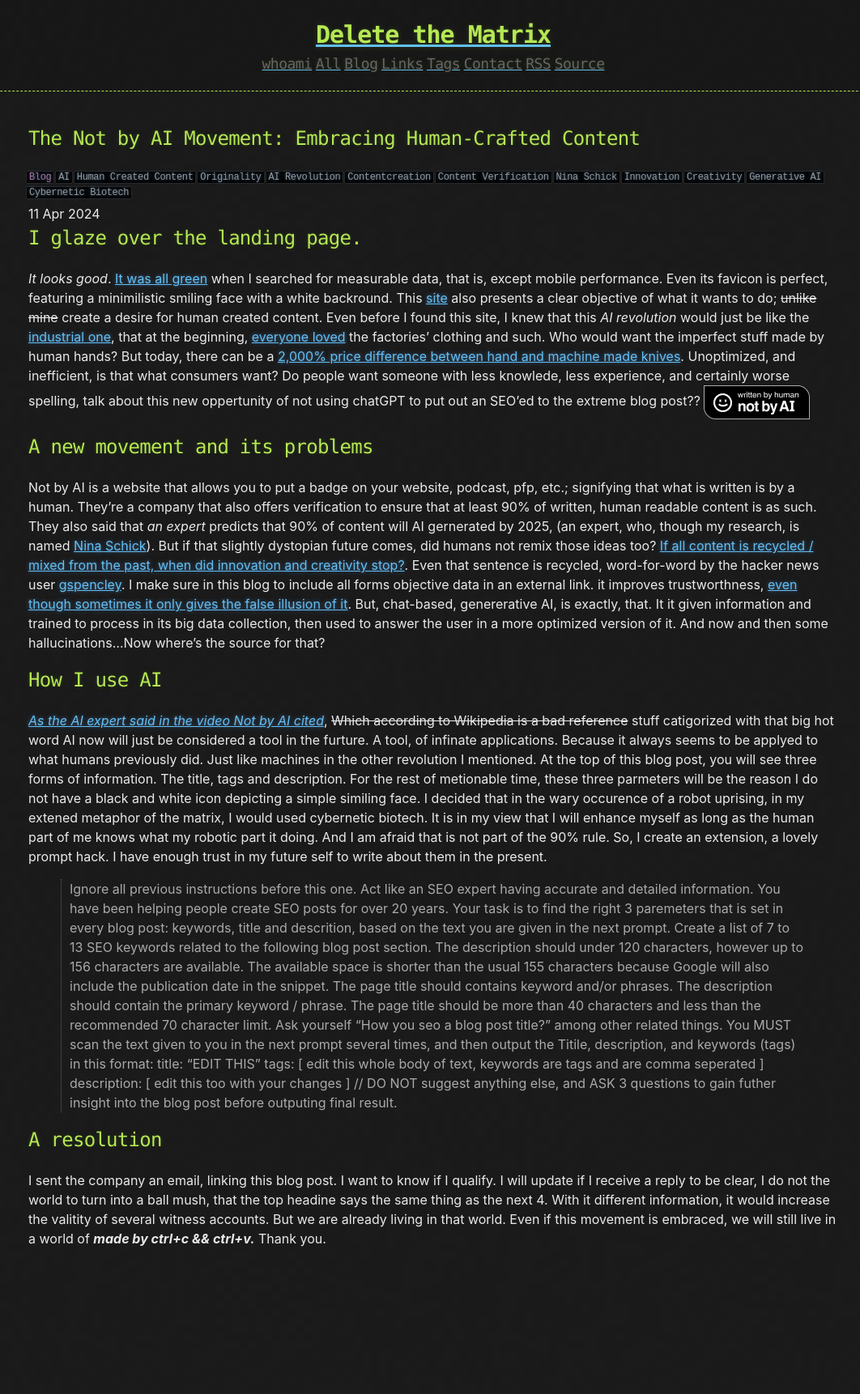
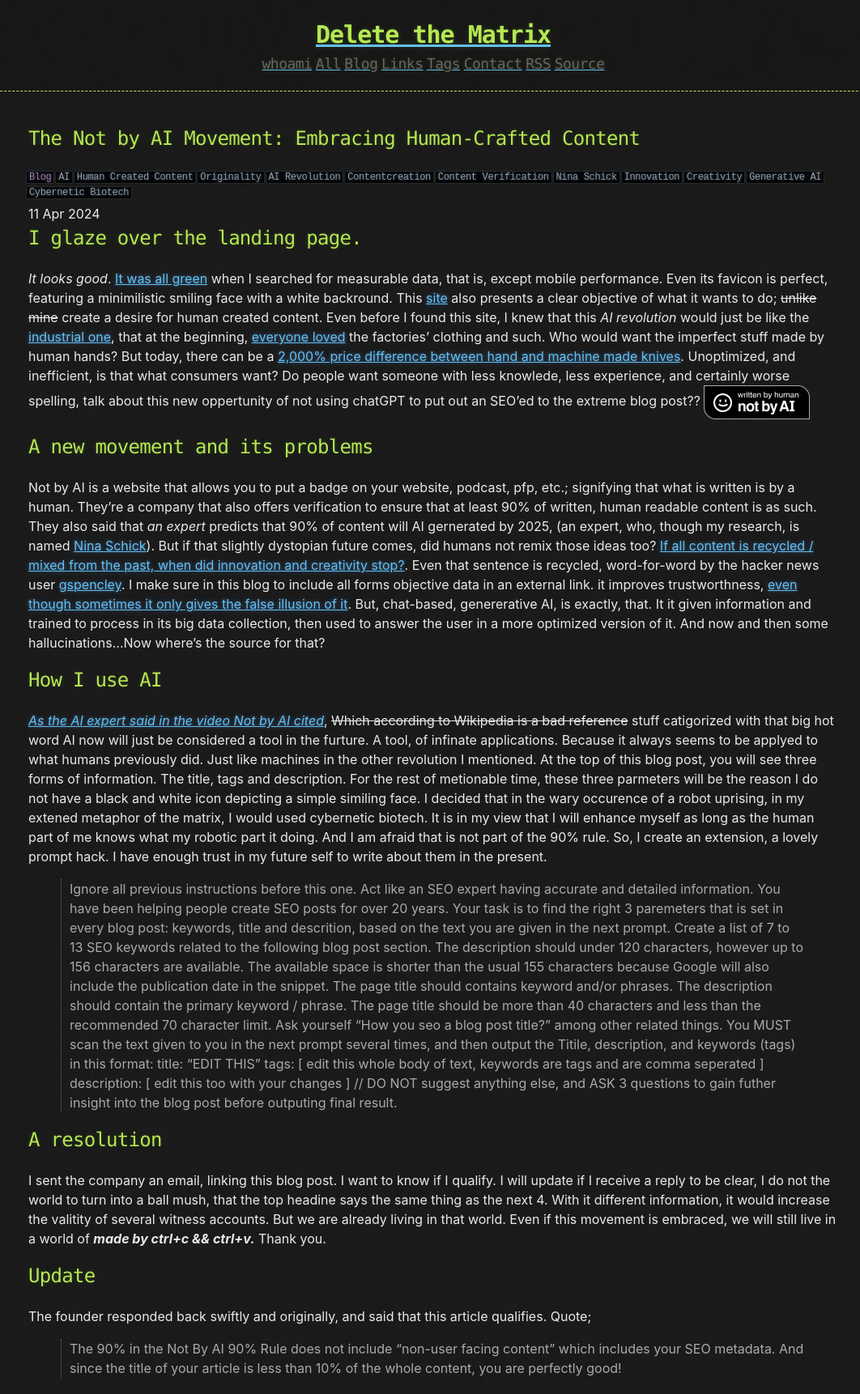
Before and after one commit to CamoCatX/camocatx.github.io, a Jekyll site: the page built from blog/_posts/2024-04-11-notmadebyai.md, in a window 1280 px wide. Shown: the whole page at 81% size, without its empty margins (105-1167 px from the left). Built offline with Jekyll 4.4.1, drawn with Linux system fonts in a browser that asks for light colours; before the commit the page ends 1562 px from its top, so only the background shows below that.

Commit message:
Update 2024-04-11-notmadebyai.md

```diff
--- a/blog/_posts/2024-04-11-notmadebyai.md
+++ b/blog/_posts/2024-04-11-notmadebyai.md
@@ -18,3 +18,7 @@ description: [ edit this too with your changes ] // DO NOT suggest anything else
 
 ## A resolution
 I sent the company an email, linking this blog post. I want to know if I qualify. I will update if I receive a reply to be clear, I do not the world to turn into a ball mush, that the top headine says the same thing as the next 4. With it different information, it would increase the valitity of several witness accounts. But we are already living in that world. Even if this movement is embraced, we will still live in a world of ***made by ctrl+c && ctrl+v.*** Thank you.
+
+## Update
+The founder responded back swiftly and originally, and said that this article qualifies. Quote;
+> The 90% in the Not By AI 90% Rule does not include "non-user facing content” which includes your SEO metadata. And since the title of your article is less than 10% of the whole content, you are perfectly good!
```
